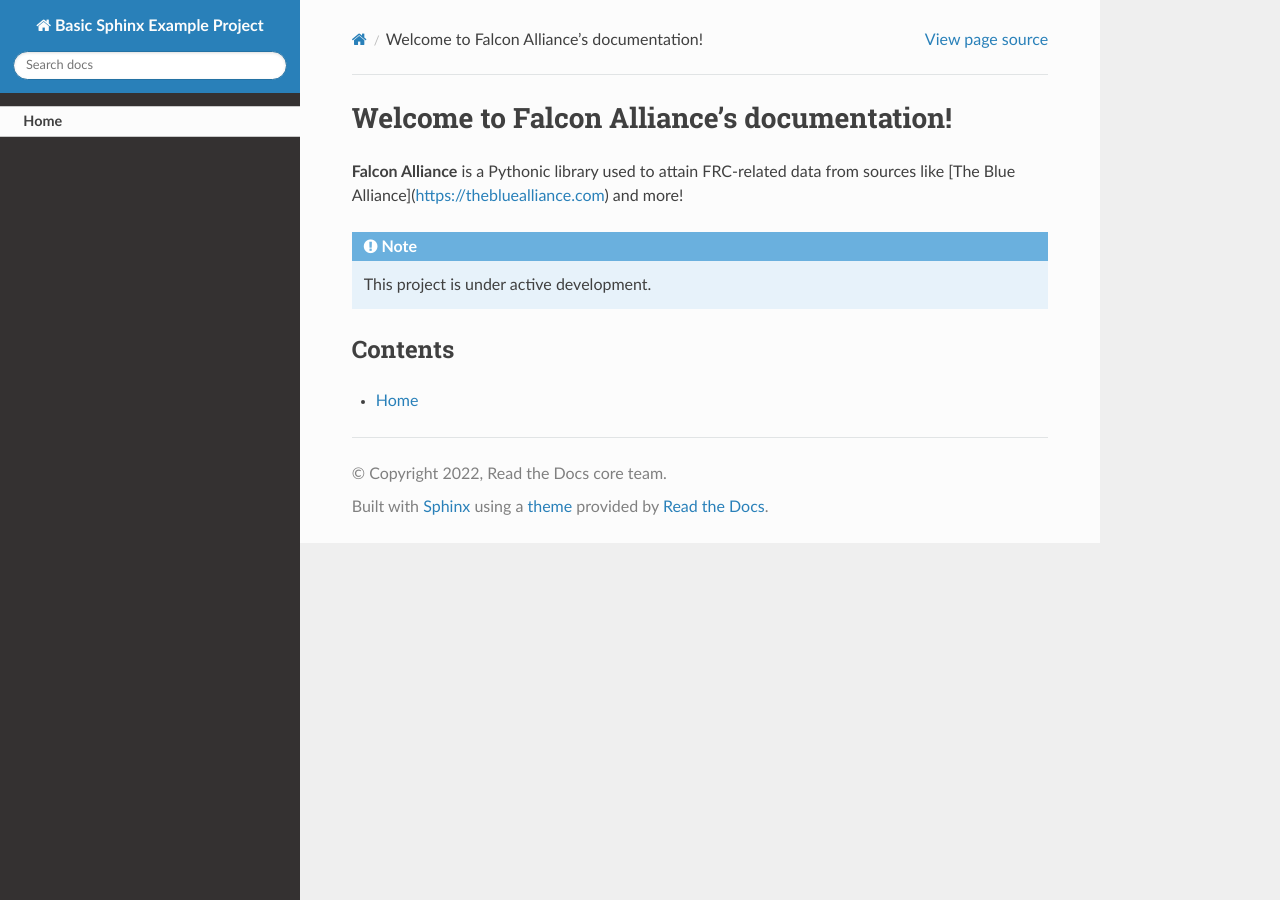
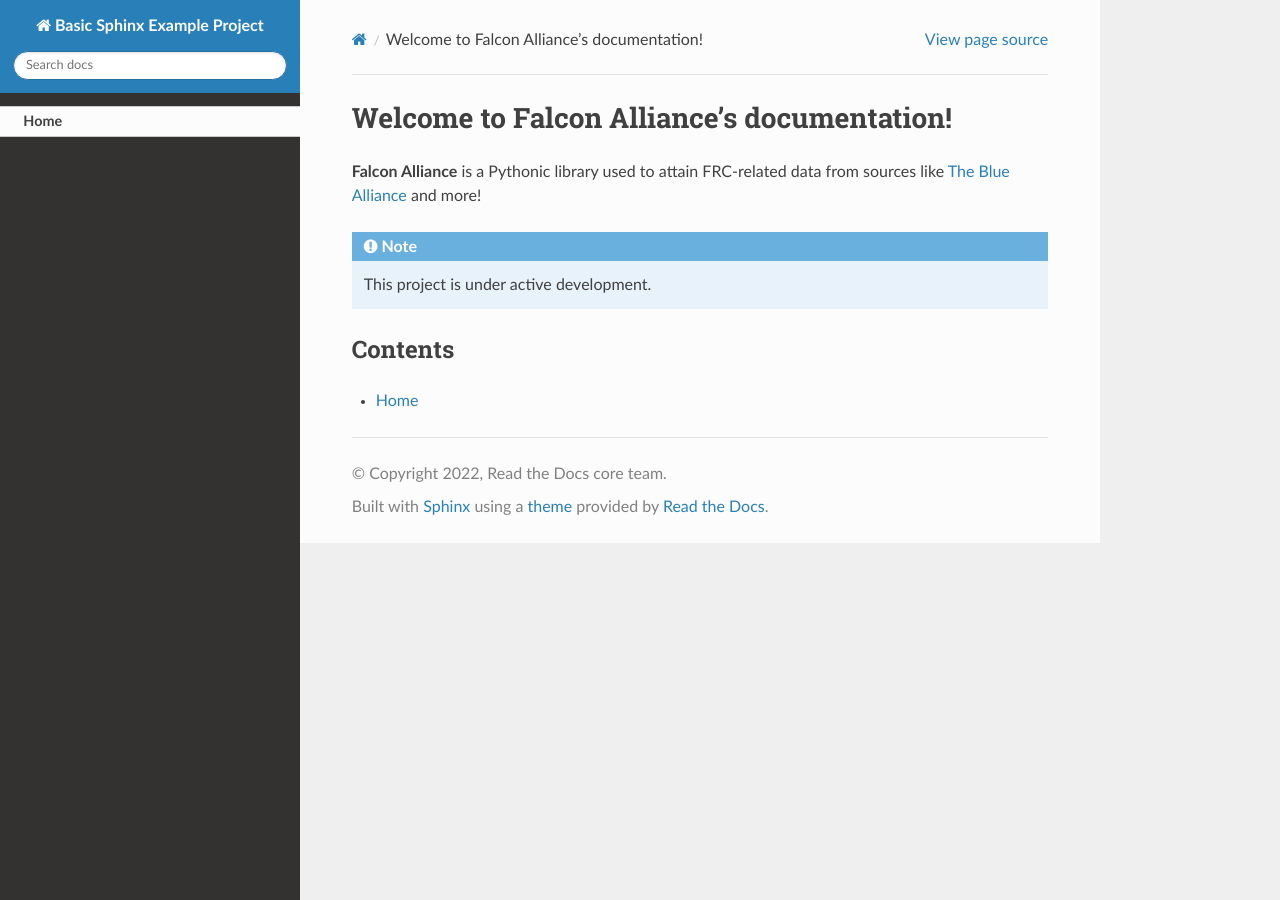
Before and after one commit to team4099/FalconAlliance, a Sphinx documentation site: the page built from docs/index.rst, in a window 1280 px wide. Built offline with Sphinx 7.4.7 and the Read the Docs theme 2.0.0, drawn with Linux system fonts in a browser that asks for light colours.

Commit message:
fix hyperlink'

```diff
--- a/docs/index.rst
+++ b/docs/index.rst
@@ -1,7 +1,7 @@
 Welcome to Falcon Alliance's documentation!
 ===================================
 
-**Falcon Alliance** is a Pythonic library used to attain FRC-related data from sources like [The Blue Alliance](https://thebluealliance.com) and more!
+**Falcon Alliance** is a Pythonic library used to attain FRC-related data from sources like `The Blue Alliance <https://thebluealliance.com>`_ and more!
 
 .. note::
 
```
